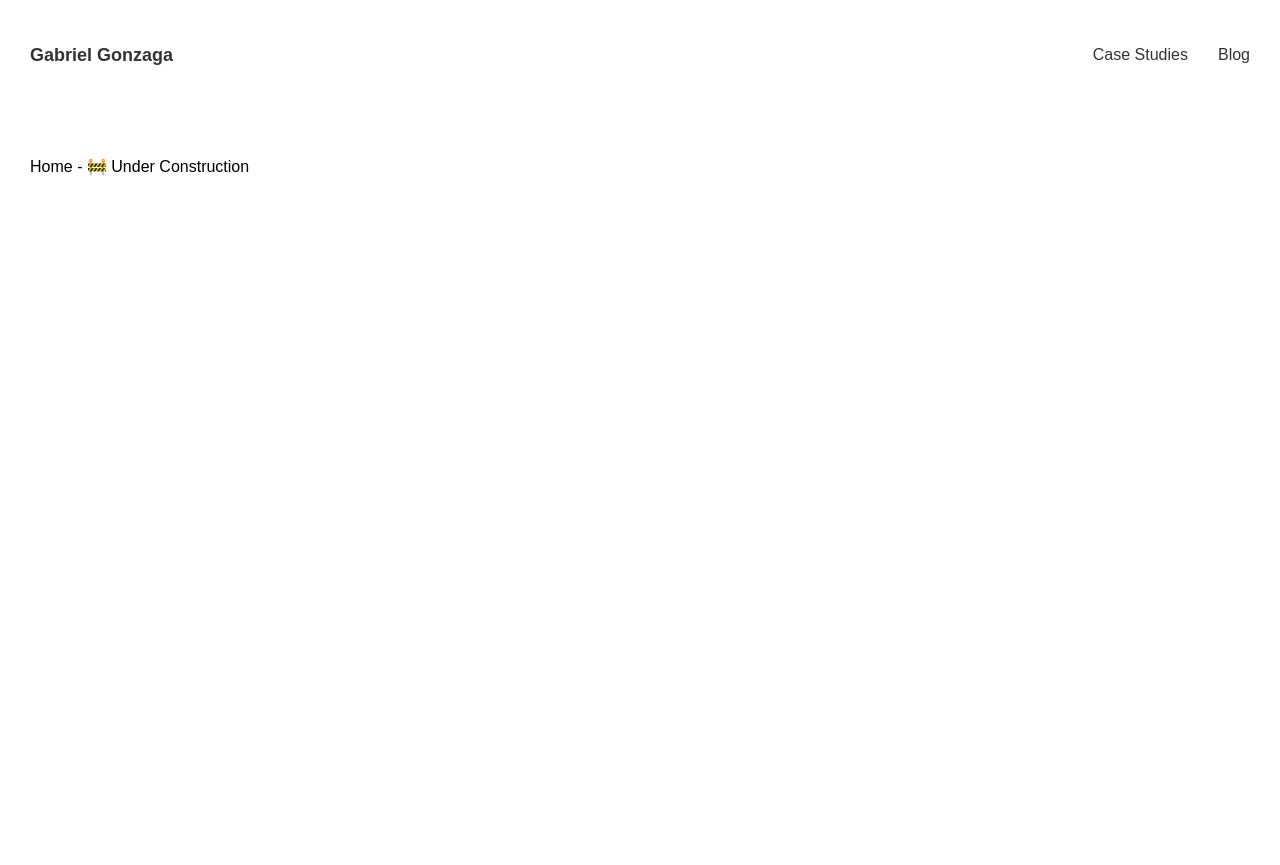
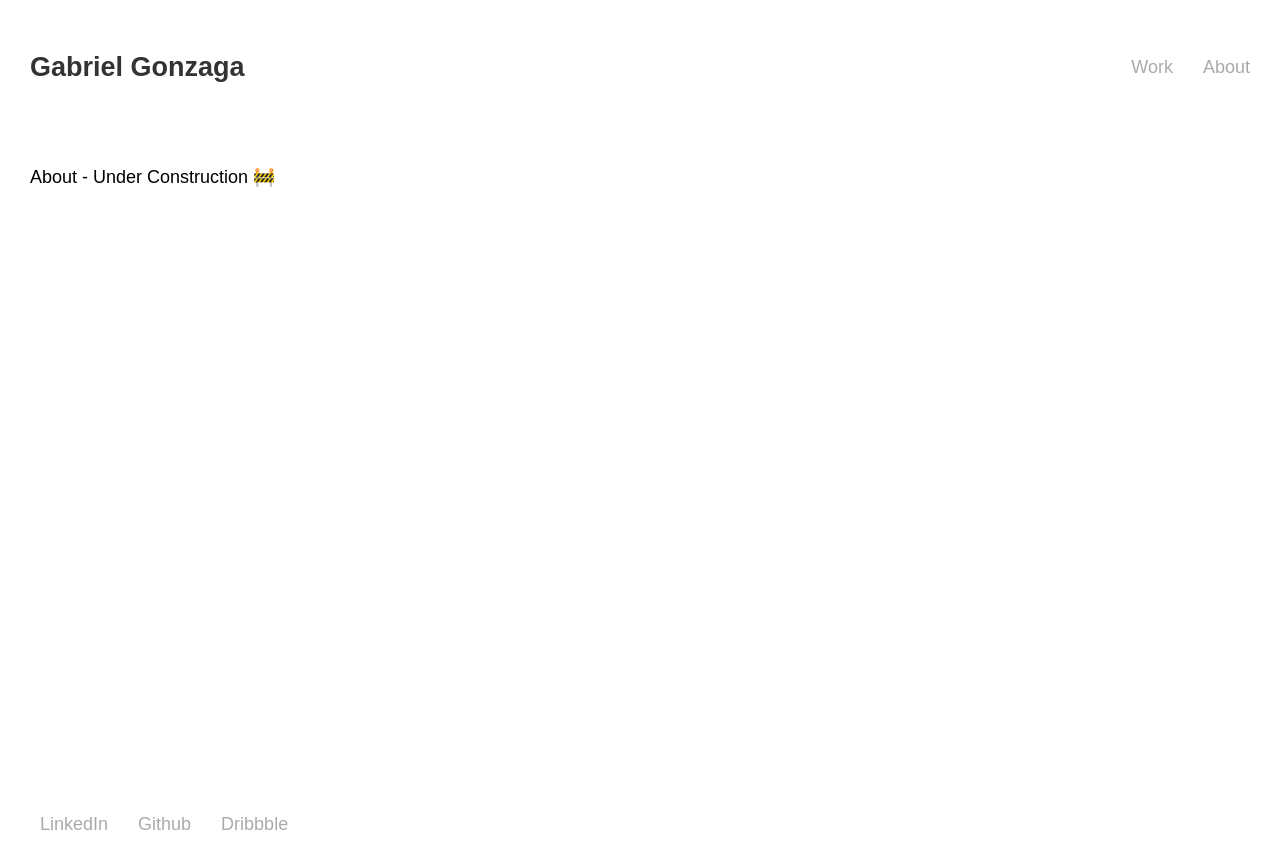
Before and after one commit to gabrielmgonzaga/portfolio-react, a React (Create React App) app: page /about in a window 1280 px wide. Before the commit the page ends 800 px from the top, so only its background shows below. Built offline with nearby package versions, Linux system fonts and the light colour scheme.

Commit message:
add footer component

```diff
--- a/src/App.css
+++ b/src/App.css
@@ -1,5 +1,6 @@
 main {
   padding: 30px;
+  height: 75vh;
 }
 
 /*================================
@@ -8,12 +9,14 @@ main {
 nav {
   display: flex;
   justify-content: space-between;
+  align-items: center;
   padding: 30px;
 }
 
-nav h1 {
-  font-size: 18px;
+nav h1 a {
+  color: #333;
   font-weight: bold;
+  text-decoration: none;
 }
 
 nav ul  {
@@ -24,18 +27,47 @@ nav ul li {
   list-style: none;
 }
 
+nav ul li a {
+  color: #aaa;
+  text-decoration: none;
+  transition: all .2s;
+}
+
+nav ul li a:hover {
+  color: #333;
+}
+
 nav ul li:first-child {
   margin-right: 30px;
-}
-
-nav a {
-  color: #333;
-  text-decoration: none;
 }
 
 nav ul li:hover {
   cursor: pointer;
 }
+
+/*================================
+          Footer
+================================*/
+footer ul {
+  margin-bottom: 30px;
+  display: flex;
+}
+
+footer ul li {
+  margin-right: 30px;
+  list-style: none;
+}
+
+footer ul li a {
+  color: #aaa;
+  text-decoration: none;
+  transition: all .2s;
+}
+
+footer ul li a:hover {
+  color: #333;
+}
+
 
 /*================================
           Media Queries
--- a/src/App.js
+++ b/src/App.js
@@ -7,10 +7,11 @@ import {
   Link
 } from "react-router-dom";
 
-import Nav from './component/Nav';
-import CaseStudies from './pages/CaseStudies';
-import Blog from './pages/Blog';
+import Nav from './components/Nav';
+import Work from './pages/Work';
+import About from './pages/About';
 import Home from './pages/Home';
+import Footer from './components/Footer';
 
 function App() {
   return (
@@ -20,17 +21,19 @@ function App() {
 
           <main>
             <Switch>
-                <Route path="/case-studies">
-                  <CaseStudies />
+                <Route path="/work">
+                  <Work />
                 </Route>
-                <Route path="/blog">
-                  <Blog />
+                <Route path="/about">
+                  <About />
                 </Route>
                 <Route path="/">
                   <Home />
                 </Route>
             </Switch>
           </main>
+
+          <Footer />
       </div>
     </Router>
   );
--- /dev/null
+++ b/src/components/Footer.js
@@ -0,0 +1,19 @@
+import React from 'react';
+
+export default function Footer() {
+    return (
+        <footer>
+            <ul>
+                <li>
+                    <a rel="noopener" target="_blank" href="https://linkedin.com/in/gabriel-gonzaga">LinkedIn</a>
+                </li>
+                <li>
+                    <a rel="noopener" target="_blank" href="https://github.com/gabrielmgonzaga">Github</a>
+                </li>
+                <li>
+                    <a rel="noopener" target="_blank" href="https://dribbble.com/ggonzaga">Dribbble</a>
+                </li>
+            </ul>
+        </footer>
+    )
+}
--- a/src/component/Nav.js
+++ b/src/components/Nav.js
@@ -9,10 +9,10 @@ export default function Nav() {
             </h1>
             <ul>
                 <li>
-                    <Link to="/case-studies">Case Studies</Link>
+                    <Link to="/work">Work</Link>
                 </li>
                 <li>
-                    <Link to="/blog">Blog</Link>
+                    <Link to="/about">About</Link>
                 </li>
             </ul>
         </nav>
--- a/src/index.css
+++ b/src/index.css
@@ -2,6 +2,7 @@ body {
   margin: 0 auto;
   max-width: 1400px;
   font-family: 'Montserrat', sans-serif;
+  font-size: 18px;
   -webkit-font-smoothing: antialiased;
   -moz-osx-font-smoothing: grayscale;
 }
--- a/src/pages/Blog.js
+++ b/src/pages/About.js
@@ -6,11 +6,11 @@ export default function Blog() {
         <div>
             <Helmet>
                 <meta charSet="utf-8" />
-                <meta name="description" content="Gabriel Gonzaga User Experience Blog" />
-                <title>Gabriel Gonzaga - UX Blog</title>
+                <meta name="description" content="Gabriel Gonzaga User Experience Profile" />
+                <title>Gabriel Gonzaga - About</title>
             </Helmet>
 
-            Blog - Under Construction 🚧
+            About - Under Construction 🚧
         </div>
     )
 }
--- a/src/pages/CaseStudies.js
+++ b/src/pages/Work.js
@@ -6,11 +6,11 @@ export default function CaseStudies() {
         <div>
             <Helmet>
                 <meta charSet="utf-8" />
-                <meta name="description" content="Gabriel Gonzaga User Experience Case Studies" />
-                <title>Gabriel Gonzaga - UX Case Studies</title>
+                <meta name="description" content="Gabriel Gonzaga User Experience Work" />
+                <title>Gabriel Gonzaga - UX Work</title>
             </Helmet>
 
-            Case Studies - Under Construction 🚧
+            Work - Under Construction 🚧
         </div>
     )
 }
```
